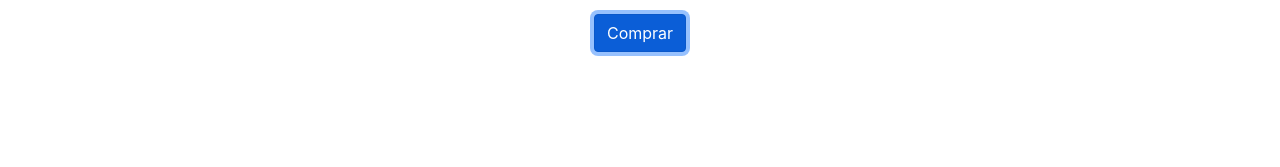
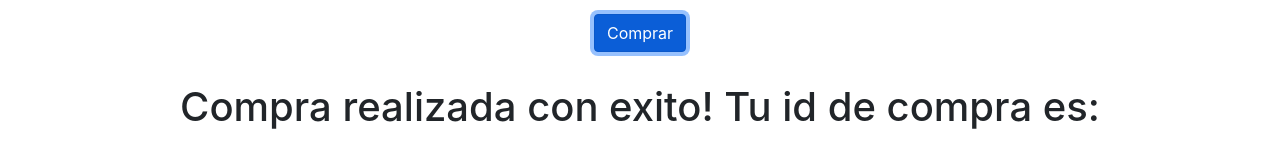
Before and after one commit to MauricioArianCastillo/Idea-Castillo, a React (Create React App) app: page /cart in a window 1280 px wide. Both pictures are taken after a click on the button "Comprar". Shown: the part 379-546 px from the top of the page. Built offline with nearby package versions, Linux system fonts and the light colour scheme; no server answers.

Commit message:
18 commit

```diff
--- a/src/Components/Cart/Cart.js
+++ b/src/Components/Cart/Cart.js
@@ -13,6 +13,8 @@ function Cart(){
     const [name,setName] = useState('');
     const [email,setEmail] = useState('');
     const [tel,setTel] = useState('');
+    const [bool, setBool] = useState(false)
+    const [id,setId] = useState()
 
     function funcion(count,id){
 
@@ -31,8 +33,10 @@ function Cart(){
     function generarOrden(e) {
         e.preventDefault()
         let orden = {}
+        const tiempoTranscurrido = Date.now();
+        const hoy = new Date(tiempoTranscurrido);
 
-
+        orden.date = hoy.toUTCString()
         orden.buyer = {name, email, tel}
         orden.total = total
 
@@ -47,7 +51,9 @@ function Cart(){
         const db = getFirestore()
         const orderCollection = collection(db, 'orders')
         addDoc(orderCollection, orden)
-        .then(resp => alert('Compra realizada! Id: ' + resp.id))
+        .then(resp => setId(resp.id))
+        setBool(true)
+
     }
 
 
@@ -91,7 +97,14 @@ function Cart(){
                     </div>
                 </div>
                 </form>
-
+            </div>
+            <div>
+            <br></br>
+                    { bool ?
+                        <h1>Compra realizada con exito! Tu id de compra es: {id}</h1>
+                        :
+                        <br></br>
+                    }
             </div>
         </>
     )
--- a/src/Components/Item/Item.js
+++ b/src/Components/Item/Item.js
@@ -22,7 +22,6 @@ function Item ({id,title,price,description,pictureUrl}){
         else addToCart({...producto,cantidad: count})
 
     }
-    console.log(cart)
 
     return(
         <>
--- a/src/Components/ItemListContainer/ItemListContainer.jsx
+++ b/src/Components/ItemListContainer/ItemListContainer.jsx
@@ -24,7 +24,6 @@ const ItemListContainer  = () => {
 
         setLoading(false)
     },[categoryId])
-    console.log(productos)
 
 
     return(
```
